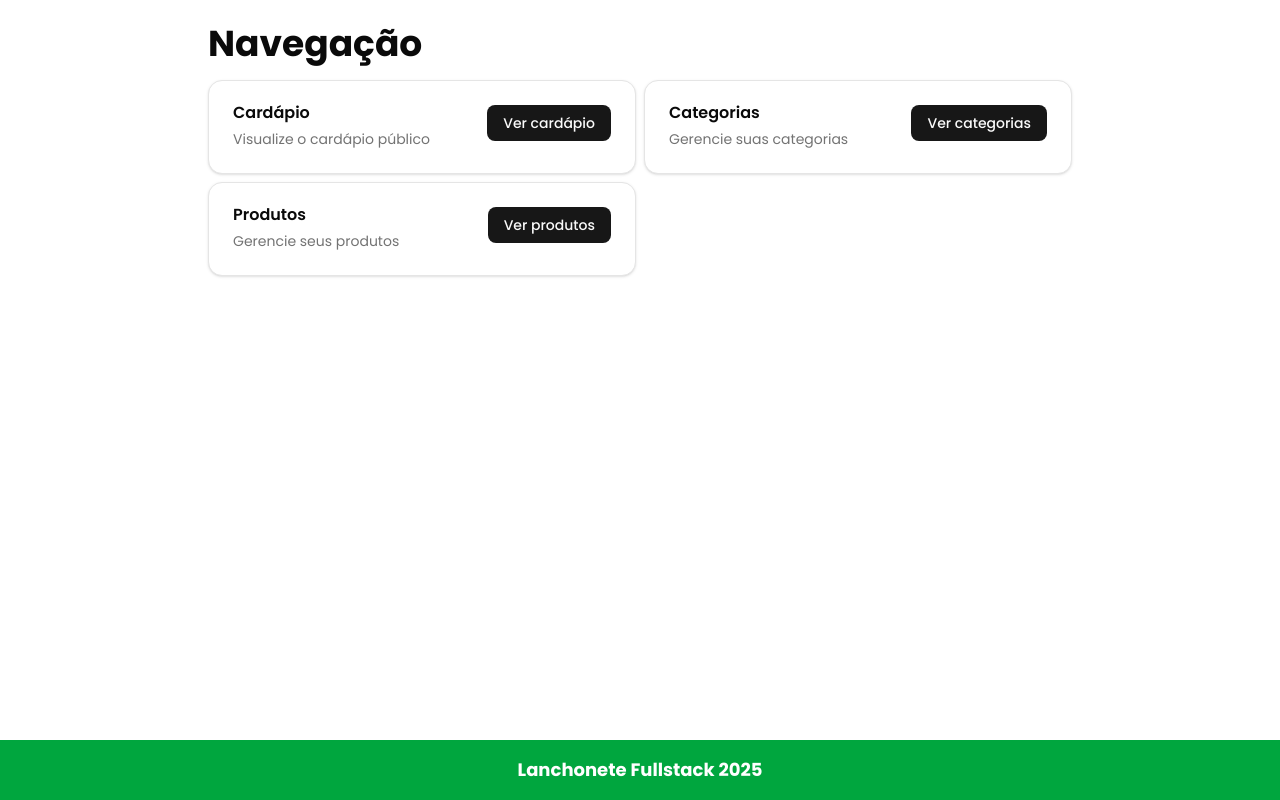
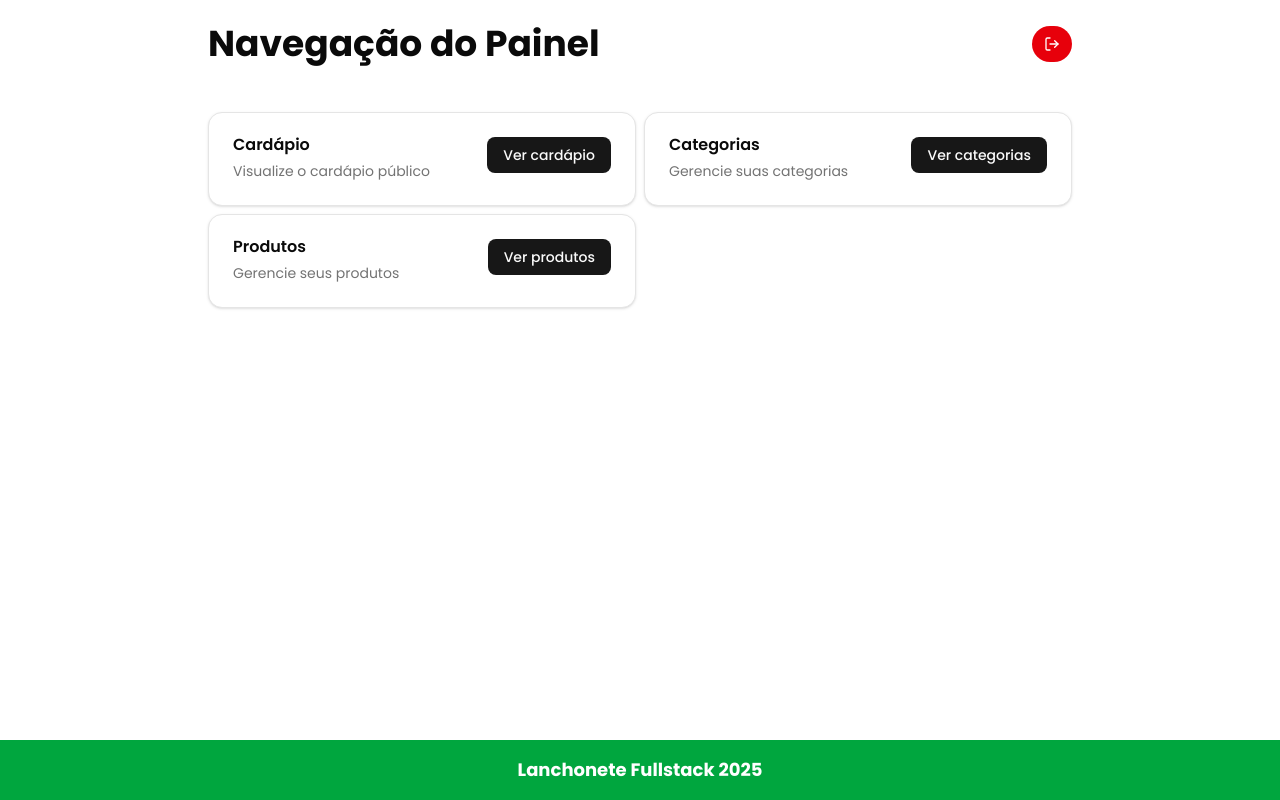
Before and after one commit to joseisaacpy/lanchonete-page, a Next.js app: page /painel in a window 1280 px wide. Built offline with nearby package versions, Linux system fonts and the light colour scheme.

Commit message:
feat(painel): criar header na página de painel

```diff
--- a/app/(private)/painel/page.tsx
+++ b/app/(private)/painel/page.tsx
@@ -5,8 +5,10 @@ import {
   CardHeader,
   CardTitle,
 } from "@/components/ui/card";
+import { Button } from "@/components/ui/button";
+import { logout } from "@/utils/logout";
 import Link from "next/link";
-import { Button } from "@/components/ui/button";
+import { LogOut, Map } from "lucide-react";
 
 export const metadata = {
   title: "Painel",
@@ -14,9 +16,24 @@ export const metadata = {
 
 export default function Painel() {
   return (
+    <>
+      <header className="flex items-center justify-between max-w-4xl mx-auto px-4 py-6">
+        {/* titulo */}
+        <h1 className="h1-title">Navegação do Painel</h1>
+        {/* botão de logout */}
+        <Button
+          className="rounded-full"
+          onClick={logout}
+          title="Sair do painel"
+          variant={"destructive"}
+        >
+          <LogOut />
+        </Button>
+      </header>
       <section className="section-container">
-      <h1 className="h1-title">Navegação</h1>
+        {/* grid de cards */}
         <div className="grid grid-cols-1 md:grid-cols-2 gap-2">
+          {/* cards de navegação */}
           <Card>
             <CardHeader>
               <CardTitle>Cardápio</CardTitle>
@@ -52,5 +69,6 @@ export default function Painel() {
           </Card>
         </div>
       </section>
+    </>
   );
 }
```
Lines whose indentation alone changed are shown as unchanged.
